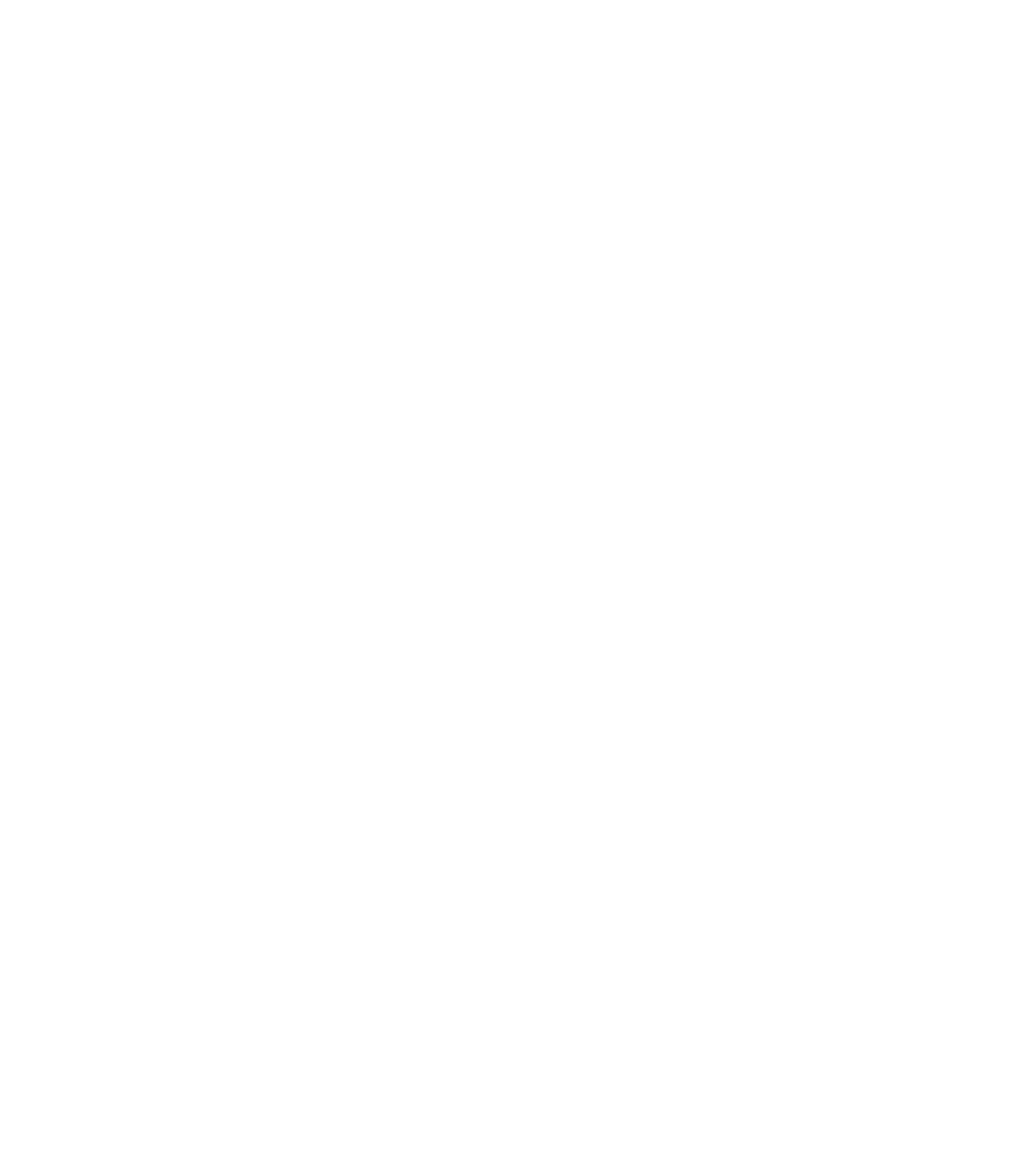
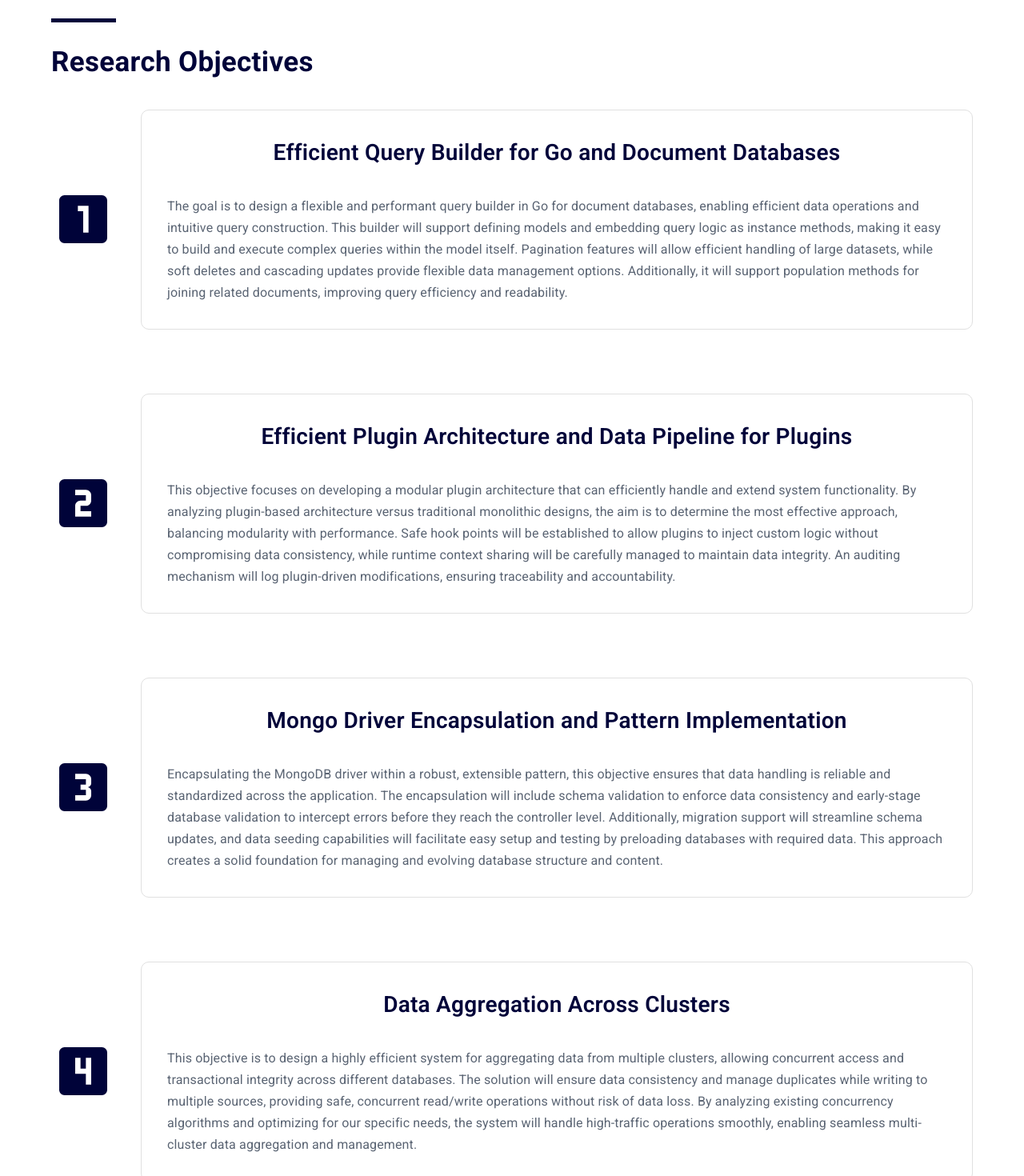
Before and after one commit to elcengine/elementalodm.org, a React (Create React App) app: page / in a window 1280 px wide. Shown: the part 2980-4450 px from the top of the page at 80% size. Before the commit the page ends 3003 px from the top, so only its background shows below. Built offline with nearby package versions, Linux system fonts and the light colour scheme; the HTML template or start-up script is replaced by a standard one.

Commit message:
feat: research objectives

```diff
--- a/src/App.js
+++ b/src/App.js
@@ -5,6 +5,7 @@ import Home from "./components/Home";
 import Literature from "./components/Literature";
 import ResearchGap from "./components/ResearchGap";
 import ResearchProblem from "./components/ResearchProblem";
+import ResearchObjectives from "./components/ResearchObjectives";
 
 // import Reviews from "./components/Reviews";
 // import Properties from "./components/Properties";
@@ -23,10 +24,11 @@ function App() {
 
   return (
     <div className="App">
-      <Home homeRef={homeRef} allRefs={allRefs}/>
-      <Literature  domainRef={domainRef}/>
+      <Home homeRef={homeRef} allRefs={allRefs} />
+      <Literature domainRef={domainRef} />
       <ResearchGap />
       <ResearchProblem />
+      <ResearchObjectives />
 
       {/* <Reviews />
       <Properties />
--- a/src/components/Navbar.jsx
+++ b/src/components/Navbar.jsx
@@ -63,6 +63,7 @@ const NavbarLink = styled(Typography)(({ theme }) => ({
   color: "#4F5361",
   fontWeight: "bold",
   cursor: "pointer",
+  transition: "transform 0.08s ease",
   "&:hover": {
     transform: "scale(1.08)",
   },
--- /dev/null
+++ b/src/components/ResearchObjectives.jsx
@@ -0,0 +1,162 @@
+// * Images
+import houseCardImg from "../media/research-problem.png";
+
+// * MUI Components
+import { Box, Container, Typography, styled } from "@mui/material";
+import LooksOneIcon from "@mui/icons-material/LooksOne";
+import LooksTwoIcon from "@mui/icons-material/LooksTwo";
+import Looks3Icon from "@mui/icons-material/Looks3";
+import Looks4Icon from "@mui/icons-material/Looks4";
+
+// * Styled Components
+const CustomBox = styled(Box)(({ theme }) => ({
+  display: "flex",
+  flexDirection: "column",
+  gap: theme.spacing(10),
+  alignItems: "center",
+  marginTop: 32,
+}));
+
+const CardHolder = styled(Box)(({ theme }) => ({
+  display: "flex",
+  flexDirection: "row",
+  alignItems: "center",
+  gap: 32,
+}));
+
+const Card = styled(Box)(({ theme }) => ({
+  display: "flex",
+  flexDirection: "column",
+  gap: 32,
+  alignItems: "center",
+  border: "1px solid #E0E0E0",
+  borderRadius: "10px",
+  padding: 32,
+  transition: "transform 0.2s ease",
+  "&:hover": {
+    transform: "scale(1.02)",
+    boxShadow: "0px 2px 6px rgba(0, 0, 0, 0.3)",
+  },
+}));
+
+const LargeText = styled(Typography)(({ theme }) => ({
+  fontSize: "28px",
+  color: "#000339",
+  fontWeight: "600",
+}));
+
+const SmallText = styled(Typography)(({ theme }) => ({
+  fontSize: "16px",
+  color: "#5A6473",
+  lineHeight: "27px",
+}));
+
+const Divider = styled("div")(({ theme }) => ({
+  width: "7%",
+  height: "5px",
+  backgroundColor: "#000339",
+  [theme.breakpoints.down("md")]: {
+    marginLeft: "auto",
+    marginRight: "auto",
+  },
+}));
+
+export default function ResearchObjectives() {
+  return (
+    <Container sx={{ marginBottom: 16 }}>
+      <Divider />
+      <Typography
+        sx={{
+          fontSize: "35px",
+          color: "#000339",
+          fontWeight: "700",
+          my: 3,
+        }}
+      >
+        Research Objectives
+      </Typography>
+      <CustomBox>
+        <CardHolder>
+          <LooksOneIcon sx={{ fontSize: 80, color: "#000339" }} />
+          <Card>
+            <LargeText>
+              Efficient Query Builder for Go and Document Databases
+            </LargeText>
+            <SmallText>
+              The goal is to design a flexible and performant query builder in
+              Go for document databases, enabling efficient data operations and
+              intuitive query construction. This builder will support defining
+              models and embedding query logic as instance methods, making it
+              easy to build and execute complex queries within the model itself.
+              Pagination features will allow efficient handling of large
+              datasets, while soft deletes and cascading updates provide
+              flexible data management options. Additionally, it will support
+              population methods for joining related documents, improving query
+              efficiency and readability.
+            </SmallText>
+          </Card>
+        </CardHolder>
+
+        <CardHolder>
+          <LooksTwoIcon sx={{ fontSize: 80, color: "#000339" }} />
+          <Card>
+            <LargeText>
+              Efficient Plugin Architecture and Data Pipeline for Plugins
+            </LargeText>
+            <SmallText>
+              This objective focuses on developing a modular plugin architecture
+              that can efficiently handle and extend system functionality. By
+              analyzing plugin-based architecture versus traditional monolithic
+              designs, the aim is to determine the most effective approach,
+              balancing modularity with performance. Safe hook points will be
+              established to allow plugins to inject custom logic without
+              compromising data consistency, while runtime context sharing will
+              be carefully managed to maintain data integrity. An auditing
+              mechanism will log plugin-driven modifications, ensuring
+              traceability and accountability.
+            </SmallText>
+          </Card>
+        </CardHolder>
+
+        <CardHolder>
+          <Looks3Icon sx={{ fontSize: 80, color: "#000339" }} />
+          <Card>
+            <LargeText>
+              Mongo Driver Encapsulation and Pattern Implementation
+            </LargeText>
+            <SmallText>
+              Encapsulating the MongoDB driver within a robust, extensible
+              pattern, this objective ensures that data handling is reliable and
+              standardized across the application. The encapsulation will
+              include schema validation to enforce data consistency and
+              early-stage database validation to intercept errors before they
+              reach the controller level. Additionally, migration support will
+              streamline schema updates, and data seeding capabilities will
+              facilitate easy setup and testing by preloading databases with
+              required data. This approach creates a solid foundation for
+              managing and evolving database structure and content.
+            </SmallText>
+          </Card>
+        </CardHolder>
+
+        <CardHolder>
+          <Looks4Icon sx={{ fontSize: 80, color: "#000339" }} />
+          <Card>
+            <LargeText>Data Aggregation Across Clusters</LargeText>
+            <SmallText>
+              This objective is to design a highly efficient system for
+              aggregating data from multiple clusters, allowing concurrent
+              access and transactional integrity across different databases. The
+              solution will ensure data consistency and manage duplicates while
+              writing to multiple sources, providing safe, concurrent read/write
+              operations without risk of data loss. By analyzing existing
+              concurrency algorithms and optimizing for our specific needs, the
+              system will handle high-traffic operations smoothly, enabling
+              seamless multi-cluster data aggregation and management.
+            </SmallText>
+          </Card>
+        </CardHolder>
+      </CustomBox>
+    </Container>
+  );
+}
--- a/src/components/ResearchProblem.jsx
+++ b/src/components/ResearchProblem.jsx
@@ -15,17 +15,6 @@ const CustomBox = styled(Box)(({ theme }) => ({
   },
 }));
 
-const CustomTextBox = styled(Box)(({ theme }) => ({
-  marginTop: theme.spacing(7),
-  display: "flex",
-  justifyContent: "space-between",
-  padding: theme.spacing(0, 5, 0, 5),
-  [theme.breakpoints.down("sm")]: {
-    flexDirection: "column",
-    gap: theme.spacing(5),
-  },
-}));
-
 const Divider = styled("div")(({ theme }) => ({
   width: "13%",
   height: "5px",
@@ -33,24 +22,6 @@ const Divider = styled("div")(({ theme }) => ({
   [theme.breakpoints.down("md")]: {
     marginLeft: "auto",
     marginRight: "auto",
-  },
-}));
-
-const LargeText = styled(Typography)(({ theme }) => ({
-  fontSize: "64px",
-  color: "#000",
-  fontWeight: "700",
-  [theme.breakpoints.down("md")]: {
-    fontSize: "32px",
-  },
-}));
-
-const SmallText = styled(Typography)(({ theme }) => ({
-  fontSize: "18px",
-  color: "#7B8087",
-  fontWeight: "500",
-  [theme.breakpoints.down("md")]: {
-    fontSize: "14px",
   },
 }));
 
```
